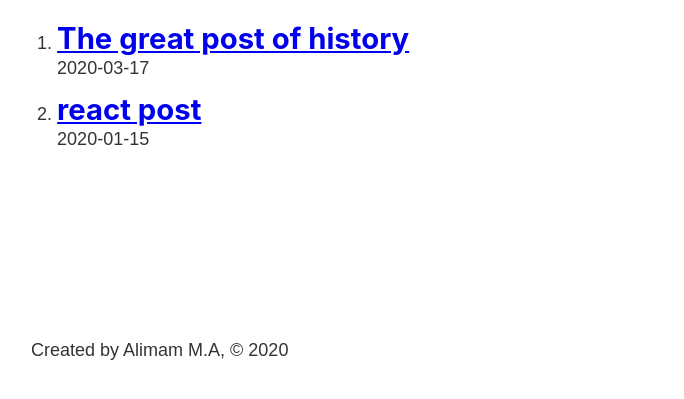
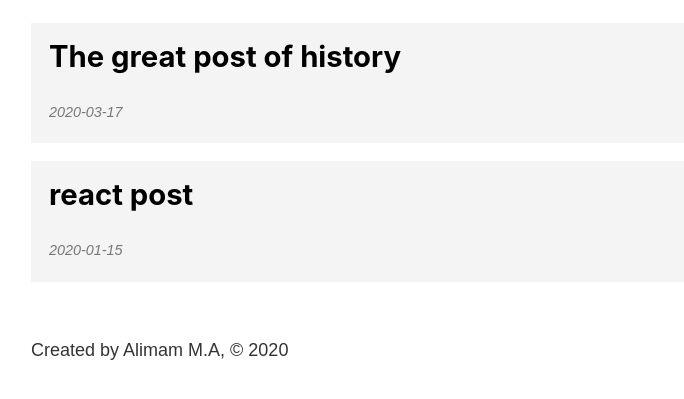
Before and after one commit to alimam15/GatsbyPortfolio, a Gatsby site: page /blog in a window 1280 px wide. Shown: the part 393-792 px from the top of the page, without its empty margins (252-936 px from the left). Built offline with nearby package versions, Linux system fonts and the light colour scheme; Gatsby itself is replaced by a stand-in of ours.

Commit message:
adding some style to the blog

```diff
--- a/src/components/footer.js
+++ b/src/components/footer.js
@@ -1,5 +1,6 @@
 import React from "react"
 import {graphql, useStaticQuery } from "gatsby"
+import footerStyles from "./footer.module.scss"
 
 const Footer =()=>{
     const data = useStaticQuery(graphql`
@@ -13,7 +14,7 @@ const Footer =()=>{
     `)
 
     return(
-    <footer>
+    <footer className={footerStyles.footer}>
         <p>Created by {data.site.siteMetadata.author}, © 2020 </p>
     </footer>
 )
--- /dev/null
+++ b/src/components/footer.module.scss
@@ -0,0 +1,3 @@
+.footer{
+    margin-top: 5 rem;
+}
--- a/src/pages/blog.js
+++ b/src/pages/blog.js
@@ -1,6 +1,7 @@
 import React from "react"
 import Layout from "../components/layout"
 import {Link, graphql, useStaticQuery} from "gatsby"
+import blogStyles from "./blog.module.scss"
 
 const BlogPage = () => {
 
@@ -20,16 +21,17 @@ const BlogPage = () => {
    return(
     <Layout>
     <h1>Blog</h1>
-    <ol>
+    <ol className={blogStyles.posts}>
         {data.allMarkdownRemark.edges.map((edge, i)=> {
             return(
-                <li key={i}>
+                <li key={i} className={blogStyles.post}>
                 <Link to={`/blog/${edge.node.fields.slug}`}>
                     <h2>{edge.node.frontmatter.title} </h2>
-                    </Link>
+
                     <p>{edge.node.frontmatter.date}</p>
+                </Link>
+                </li>
 
-                </li>
             )})
         }
     </ol>
--- /dev/null
+++ b/src/pages/blog.module.scss
@@ -0,0 +1,25 @@
+.posts{
+    list-style-type: none;
+    margin:0;
+
+}
+
+.post{
+    margin: 1rem 0;
+
+    a{
+        background: #f4f4f4;
+        color: #000000;
+        display:block;
+        padding:1rem;
+        text-decoration: none;
+    }
+    a:hover{
+        background:#e4e4e4;
+    }
+    p{
+        color:#777777;
+        font-size:0.8rem;
+        font-style: italic;
+    }
+}
```
